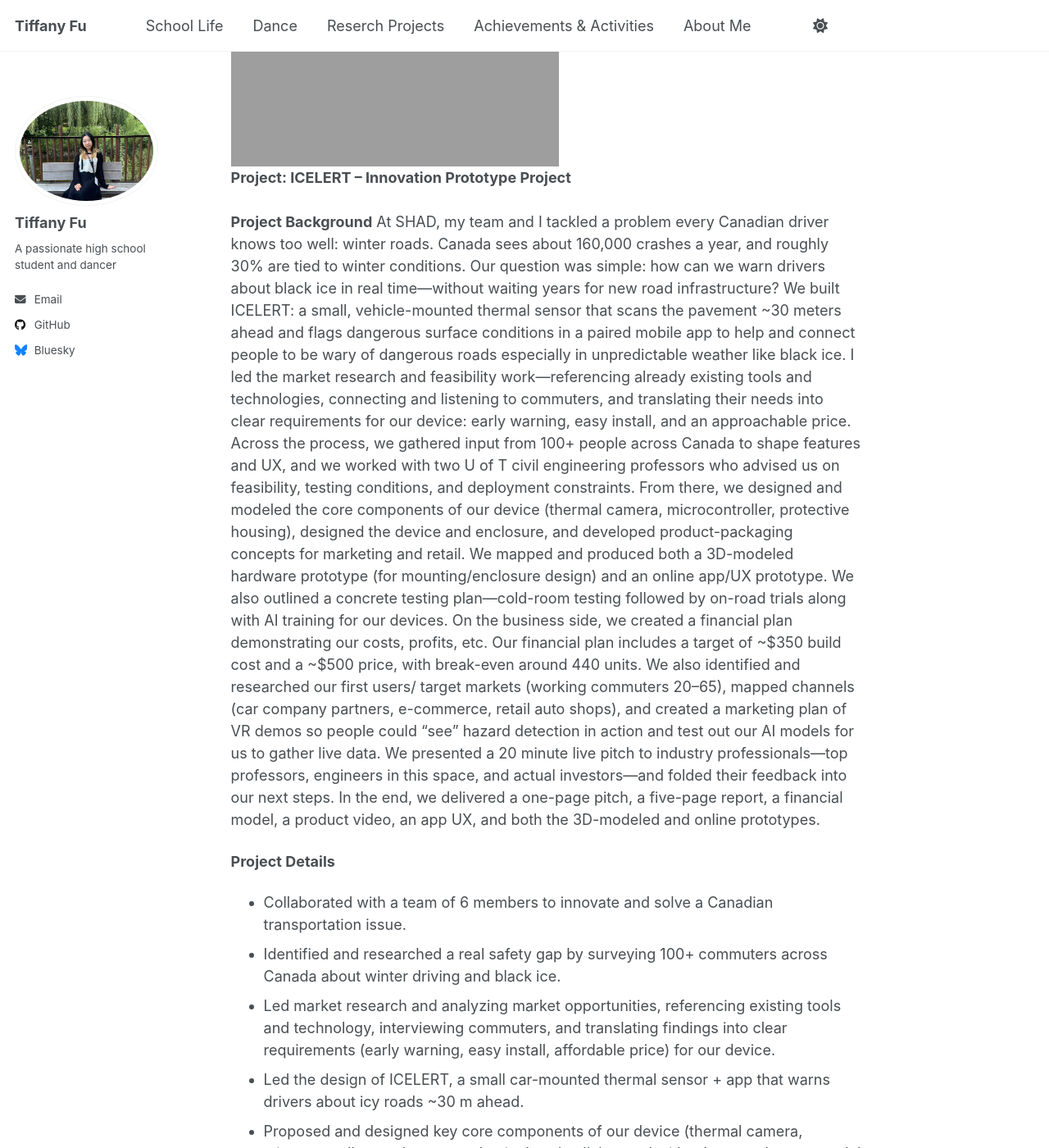
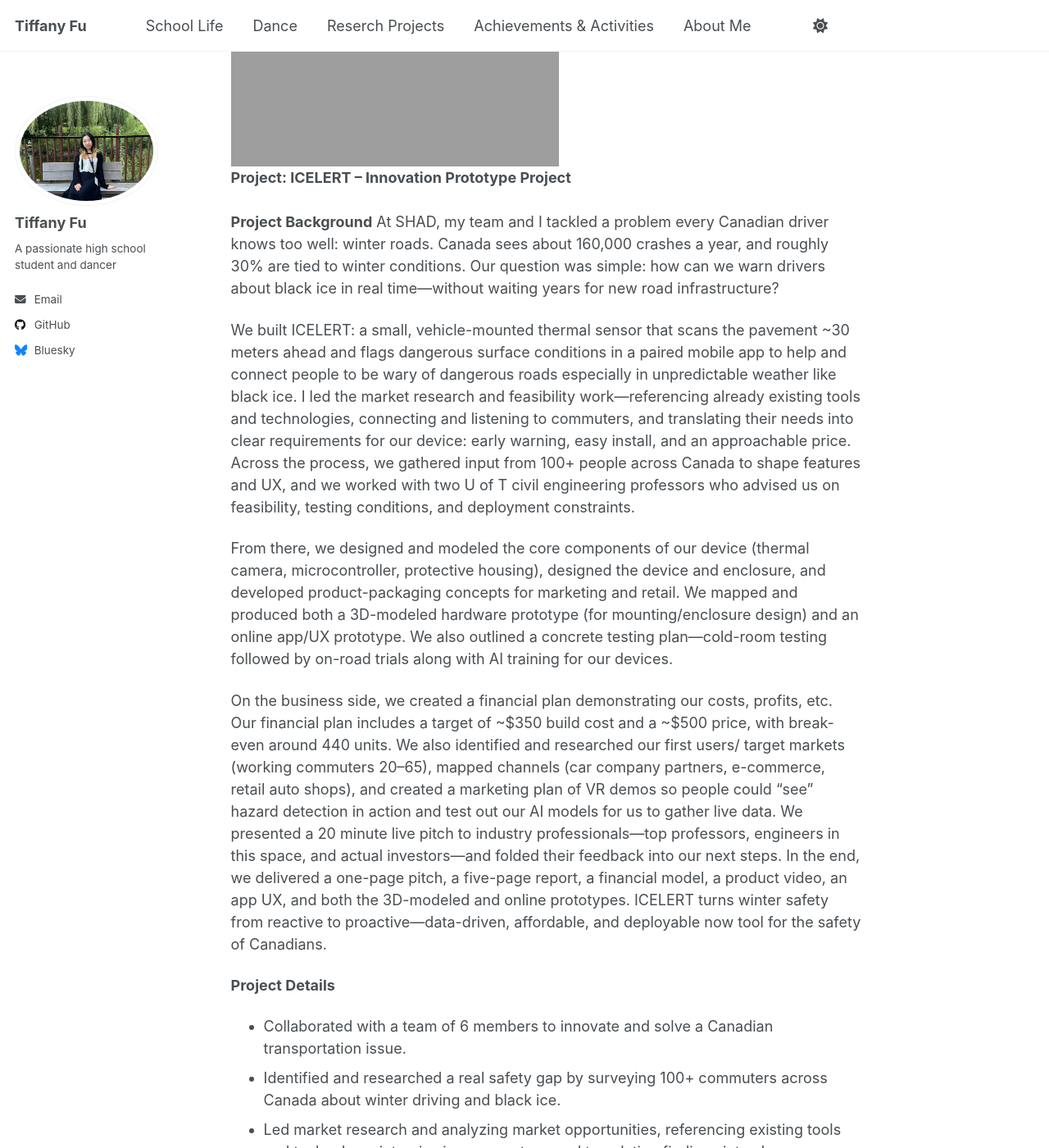
Before and after one commit to TiffanyJTFu/TiffanyFu, a Jekyll site: the page built from _teaching/03-InnovationProject.md, in a window 1280 px wide and 1400 px high, scrolled down 266 px. Shown: the whole window at 82% size. Built offline with Jekyll 4.4.1, drawn with Linux system fonts in a browser that asks for light colours; a script that is not in the unit is left out.

Commit message:
Enhance ICELERT project description and financial details
Expanded project details and clarified the financial plan for ICELERT, emphasizing its proactive approach to winter safety.

```diff
--- a/_teaching/03-InnovationProject.md
+++ b/_teaching/03-InnovationProject.md
@@ -10,9 +10,12 @@ paperurl: 'https://tiffanyjtfu.github.io/TiffanyFu/files/ICELERT - Business Plan
 <br>**Project: ICELERT – Innovation Prototype Project**
 <br><br>**Project Background**
 At SHAD, my team and I tackled a problem every Canadian driver knows too well: winter roads. Canada sees about 160,000 crashes a year, and roughly 30% are tied to winter conditions. Our question was simple: how can we warn drivers about black ice in real time—without waiting years for new road infrastructure?
+
 We built ICELERT: a small, vehicle-mounted thermal sensor that scans the pavement ~30 meters ahead and flags dangerous surface conditions in a paired mobile app to help and connect people to be wary of dangerous roads especially in unpredictable weather like black ice. I led the market research and feasibility work—referencing already existing tools and technologies, connecting and listening to commuters, and translating their needs into clear requirements for our device: early warning, easy install, and an approachable price. Across the process, we gathered input from 100+ people across Canada to shape features and UX, and we worked with two U of T civil engineering professors who advised us on feasibility, testing conditions, and deployment constraints.
+
 From there, we designed and modeled the core components of our device (thermal camera, microcontroller, protective housing), designed the device and enclosure, and developed product-packaging concepts for marketing and retail. We mapped and produced both a 3D-modeled hardware prototype (for mounting/enclosure design) and an online app/UX prototype. We also outlined a concrete testing plan—cold-room testing followed by on-road trials along with AI training for our devices.
-On the business side, we created a financial plan demonstrating our costs, profits, etc. Our financial plan includes a target of ~$350 build cost and a ~$500 price, with break-even around 440 units. We also identified and researched our first users/ target markets (working commuters 20–65), mapped channels (car company partners, e-commerce, retail auto shops), and created a marketing plan of VR demos so people could “see” hazard detection in action and test out our AI models for us to gather live data. We presented a 20 minute live pitch to industry professionals—top professors, engineers in this space, and actual investors—and folded their feedback into our next steps. In the end, we delivered a one-page pitch, a five-page report, a financial model, a product video, an app UX, and both the 3D-modeled and online prototypes.
+
+On the business side, we created a financial plan demonstrating our costs, profits, etc. Our financial plan includes a target of ~$350 build cost and a ~$500 price, with break-even around 440 units. We also identified and researched our first users/ target markets (working commuters 20–65), mapped channels (car company partners, e-commerce, retail auto shops), and created a marketing plan of VR demos so people could “see” hazard detection in action and test out our AI models for us to gather live data. We presented a 20 minute live pitch to industry professionals—top professors, engineers in this space, and actual investors—and folded their feedback into our next steps. In the end, we delivered a one-page pitch, a five-page report, a financial model, a product video, an app UX, and both the 3D-modeled and online prototypes. ICELERT turns winter safety from reactive to proactive—data-driven, affordable, and deployable now tool for the safety of Canadians.
 
 **Project Details**
 * Collaborated with a team of 6 members to innovate and solve a Canadian transportation issue.
```
